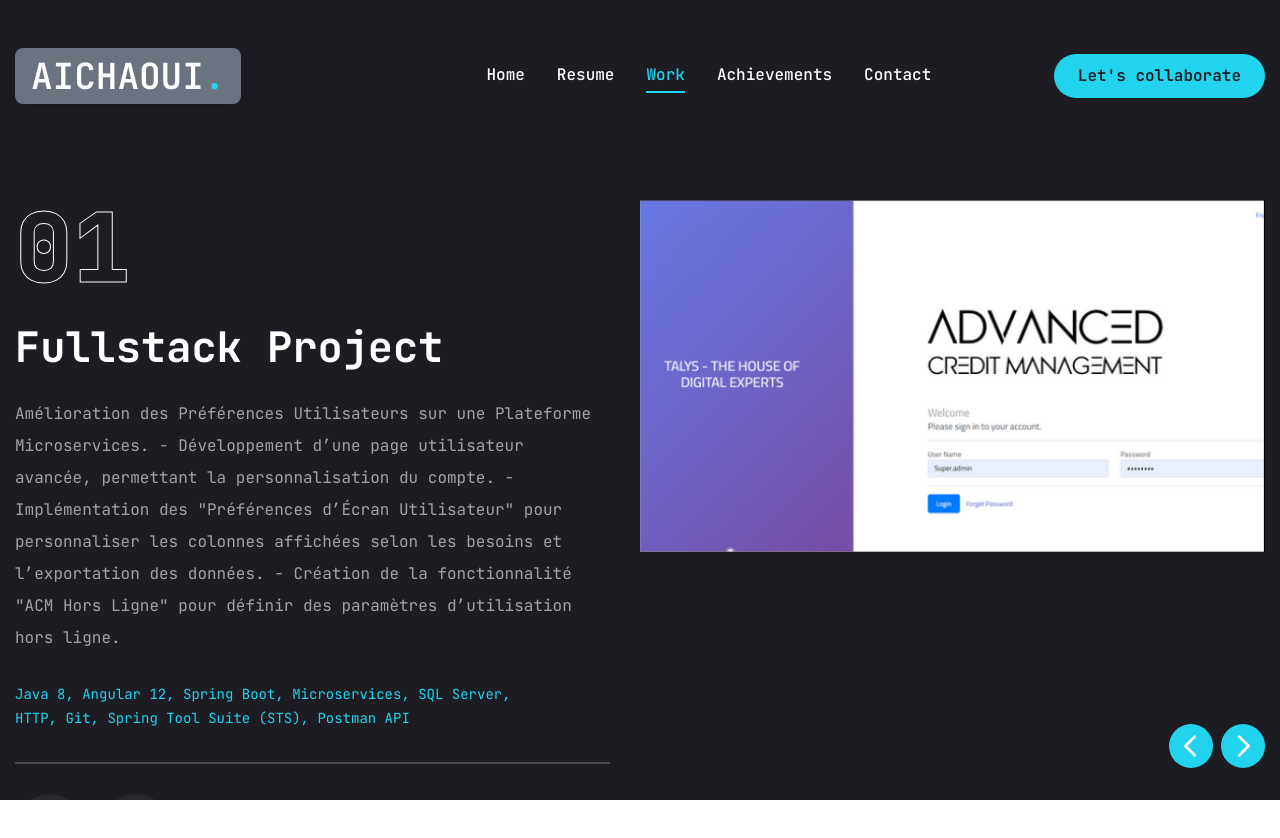
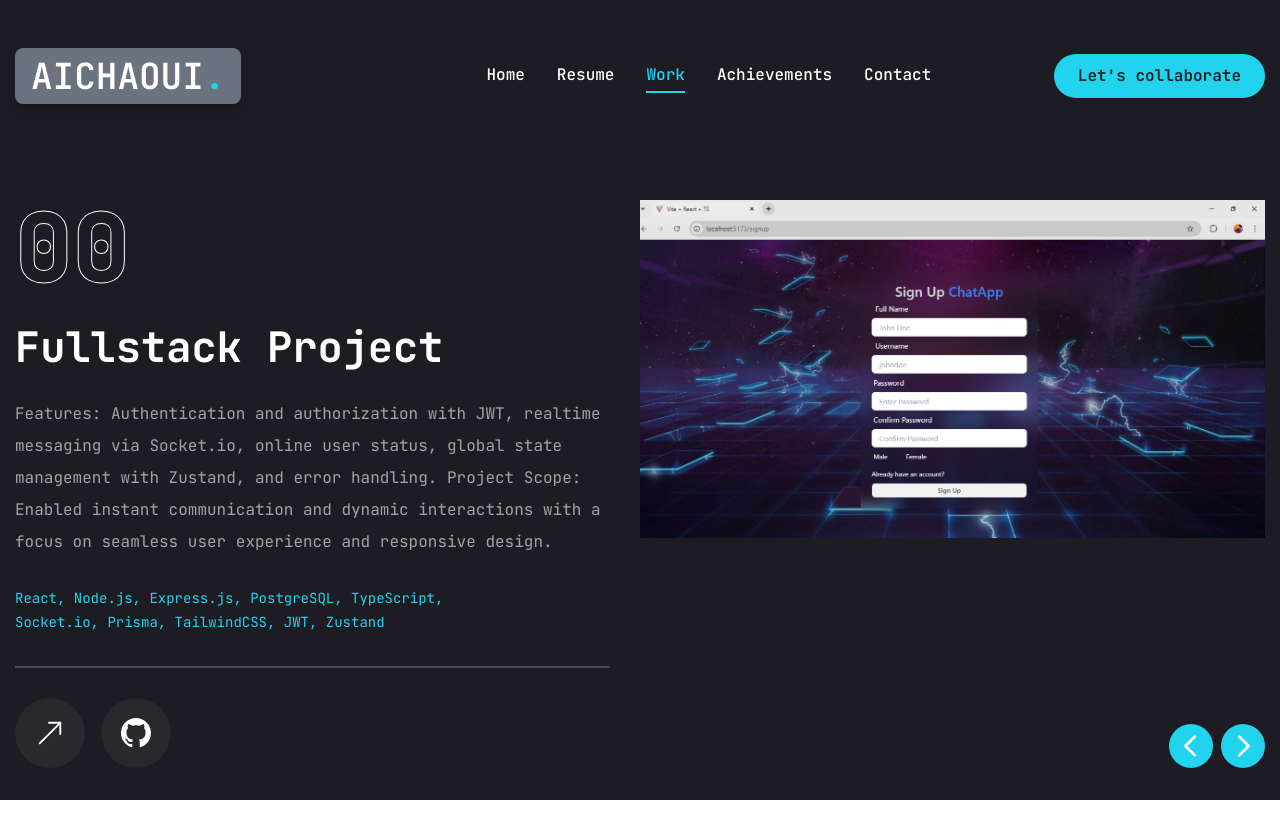
Before and after one commit to mohamedaichaouiii/project, a Next.js app: page /work in a window 1280 px wide. Shown: the top 838 px of the page. After the commit the page ends 816 px from the top, so only its background shows below. Built offline with nearby package versions, Linux system fonts and the light colour scheme.

Commit message:
Update page.jsx

```diff
--- a/app/work/page.jsx
+++ b/app/work/page.jsx
@@ -11,6 +11,60 @@
 import WorkSliderBtns from "@/components/WorkSliderBtns";
 
 const projects = [
+        {
+    num: "00",
+    category: "Fullstack",
+    title: "Projet Real-Time chat Application PERN Stack ",
+    description: `Features: Authentication and authorization with JWT, realtime
+      messaging via Socket.io, online user status, global
+         state management with Zustand, and error handling.
+    Project Scope: Enabled instant communication and dynamic
+    interactions with a focus on seamless user experience
+     and responsive design.`,
+    stack: [
+      { name: "React, Node.js, Express.js, PostgreSQL, TypeScript" },
+      { name: "Socket.io, Prisma, TailwindCSS, JWT, Zustand " },
+    ],
+    image: "/assets2/work/4/11.png",
+    live: "",
+    github: "https://github.com/mohamedaichaouiii/PERN",
+  },
+    {
+    num: "00",
+    category: "Fullstack",
+    title: "Projet Real-Time chat Application PERN Stack ",
+    description: `Features: Authentication and authorization with JWT, realtime
+      messaging via Socket.io, online user status, global
+         state management with Zustand, and error handling.
+    Project Scope: Enabled instant communication and dynamic
+    interactions with a focus on seamless user experience
+     and responsive design.`,
+    stack: [
+      { name: "React, Node.js, Express.js, PostgreSQL, TypeScript" },
+      { name: "Socket.io, Prisma, TailwindCSS, JWT, Zustand " },
+    ],
+    image: "/assets2/work/4/12.png",
+    live: "",
+    github: "https://github.com/mohamedaichaouiii/PERN",
+  },
+    {
+    num: "00",
+    category: "Fullstack",
+    title: "Projet Real-Time chat Application PERN Stack ",
+    description: `Features: Authentication and authorization with JWT, realtime
+      messaging via Socket.io, online user status, global
+         state management with Zustand, and error handling.
+    Project Scope: Enabled instant communication and dynamic
+    interactions with a focus on seamless user experience
+     and responsive design.`,
+    stack: [
+      { name: "React, Node.js, Express.js, PostgreSQL, TypeScript" },
+      { name: "Socket.io, Prisma, TailwindCSS, JWT, Zustand " },
+    ],
+    image: "/assets2/work/4/13.png",
+    live: "",
+    github: "https://github.com/mohamedaichaouiii/PERN",
+  },
   {
     num: "01",
     category: "Fullstack",
```
